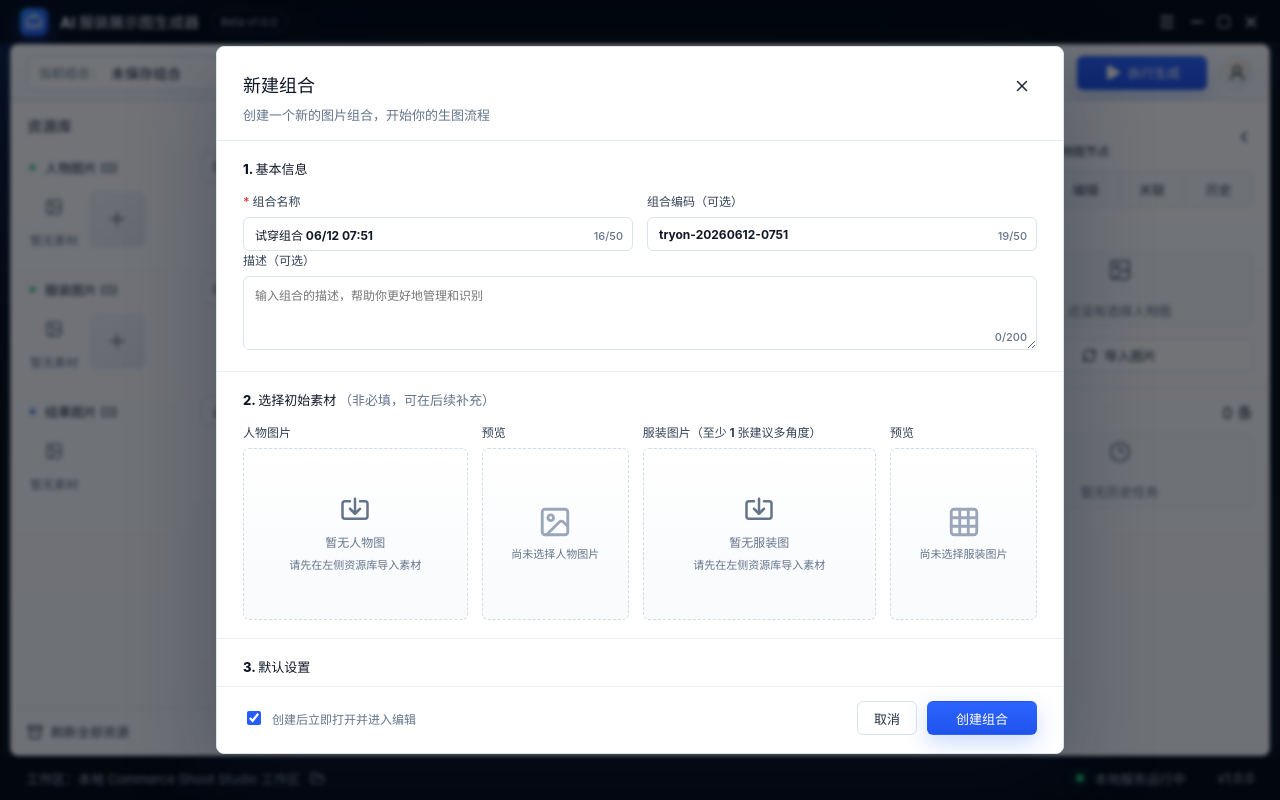
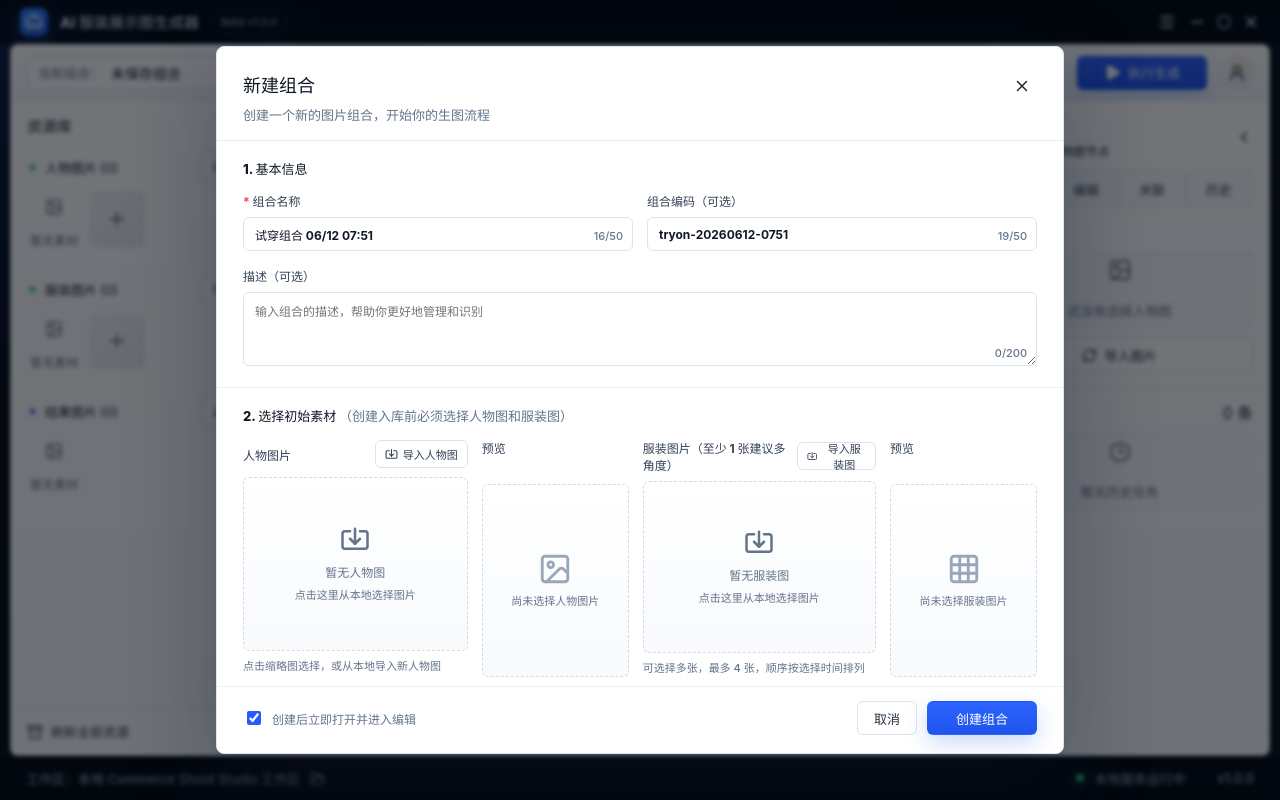
Before and after one commit to lifei6671/commerce-shoot-studio, a React (Vite) app in the folder desktop/: page / in a window 1280 px wide. Both pictures are taken after a click on the button "新建组合". Built offline with nearby package versions, Linux system fonts and the light colour scheme.

Commit message:
fix(desktop): make combination modal create persisted records

```diff
--- a/desktop/src/features/workflow/components/WorkflowCanvas.tsx
+++ b/desktop/src/features/workflow/components/WorkflowCanvas.tsx
@@ -369,6 +369,57 @@ export function WorkflowCanvas() {
     }
   }
 
+  async function handleImportForNewCombination(
+    assetType: Extract<AssetType, "person" | "garment">,
+  ) {
+    const selected = await open({
+      multiple: false,
+      filters: [
+        {
+          name: "Images",
+          extensions: ["png", "jpg", "jpeg"],
+        },
+      ],
+    });
+
+    if (!selected || Array.isArray(selected)) {
+      return;
+    }
+
+    setImportingType(assetType);
+    setNewCombinationError(null);
+    try {
+      const response = await importImage(selected, assetType);
+      const view = await getAsset(response.asset.id);
+      if (!view) {
+        throw new Error("导入后未找到资产记录");
+      }
+
+      if (assetType === "person") {
+        setPeople((items) => upsertAsset(items, view));
+        setNewCombinationForm((form) => ({
+          ...form,
+          personAssetId: view.asset.id,
+        }));
+      } else {
+        setGarments((items) => upsertAsset(items, view));
+        setNewCombinationForm((form) => ({
+          ...form,
+          garmentAssetIds: [
+            view.asset.id,
+            ...form.garmentAssetIds.filter((id) => id !== view.asset.id),
+          ].slice(0, 4),
+        }));
+      }
+
+      setActionMessage(response.duplicate ? "已选择已存在的相同图片" : "图片导入成功");
+    } catch (error) {
+      setNewCombinationError(error instanceof Error ? error.message : "导入图片失败");
+    } finally {
+      setImportingType(null);
+    }
+  }
+
   async function handleSaveCombination() {
     setIsSaving(true);
     setActionError(null);
@@ -469,6 +520,15 @@ export function WorkflowCanvas() {
     }
 
     const nextGarmentIds = newCombinationForm.garmentAssetIds.slice(0, 4);
+    if (!newCombinationForm.personAssetId) {
+      setNewCombinationError("请选择或导入一张人物图片");
+      return;
+    }
+    if (!nextGarmentIds.length) {
+      setNewCombinationError("请选择或导入至少一张服装图片");
+      return;
+    }
+
     setActionError(null);
     setActionMessage(null);
     setNewCombinationError(null);
@@ -477,17 +537,6 @@ export function WorkflowCanvas() {
     setOutputCount(newCombinationForm.outputCount);
     setSelectedPersonId(newCombinationForm.personAssetId);
     setSelectedGarmentIds(nextGarmentIds);
-
-    if (!newCombinationForm.personAssetId || !nextGarmentIds.length) {
-      setCurrentCombination(null);
-      setDraftCombinationName(name);
-      setLatestTask(null);
-      setIsNewCombinationModalOpen(false);
-      setSelectedFlowNode(newCombinationForm.openAfterCreate ? "person" : selectedFlowNode);
-      setSidePanelMode("details");
-      setActionMessage("已创建本地草稿，选择人物图和服装图后可保存");
-      return;
-    }
 
     setIsSaving(true);
     try {
@@ -649,6 +698,7 @@ export function WorkflowCanvas() {
           form={newCombinationForm}
           garments={garments}
           isSaving={isSaving}
+          importingType={importingType}
           people={people}
           onCancel={() => {
             setIsNewCombinationModalOpen(false);
@@ -658,6 +708,9 @@ export function WorkflowCanvas() {
             void handleCreateCombination();
           }}
           onFormChange={setNewCombinationForm}
+          onImport={(assetType) => {
+            void handleImportForNewCombination(assetType);
+          }}
         />
       ) : null}
       <StatusBar />
@@ -866,20 +919,24 @@ function NewCombinationModal({
   error,
   form,
   garments,
+  importingType,
   isSaving,
   people,
   onCancel,
   onCreate,
   onFormChange,
+  onImport,
 }: {
   error: string | null;
   form: NewCombinationForm;
   garments: AssetFileView[];
+  importingType: Extract<AssetType, "person" | "garment"> | null;
   isSaving: boolean;
   people: AssetFileView[];
   onCancel: () => void;
   onCreate: () => void;
   onFormChange: (form: NewCombinationForm) => void;
+  onImport: (assetType: Extract<AssetType, "person" | "garment">) => void;
 }) {
   const selectedPerson = people.find((asset) => asset.asset.id === form.personAssetId) ?? null;
   const selectedGarments = form.garmentAssetIds
@@ -965,13 +1022,17 @@ function NewCombinationModal({
               </label>
             </section>
             <section className="modal-section">
-              <h3>2. 选择初始素材 <span>（非必填，可在后续补充）</span></h3>
+              <h3>2. 选择初始素材 <span>（创建入库前必须选择人物图和服装图）</span></h3>
               <div className="modal-asset-layout">
                 <ModalAssetPicker
                   assets={people}
                   emptyText="暂无人物图"
+                  importLabel={importingType === "person" ? "导入中" : "导入人物图"}
+                  isImporting={importingType === "person"}
                   label="人物图片"
                   selectedIds={form.personAssetId ? [form.personAssetId] : []}
+                  helperText="点击缩略图选择，或从本地导入新人物图"
+                  onImport={() => onImport("person")}
                   onSelect={(assetId) => updateForm({ personAssetId: assetId })}
                 />
                 <ModalAssetPreview
@@ -983,8 +1044,12 @@ function NewCombinationModal({
                 <ModalAssetPicker
                   assets={garments}
                   emptyText="暂无服装图"
+                  importLabel={importingType === "garment" ? "导入中" : "导入服装图"}
+                  isImporting={importingType === "garment"}
                   label="服装图片（至少 1 张建议多角度）"
                   selectedIds={form.garmentAssetIds}
+                  helperText="可选择多张，最多 4 张，顺序按选择时间排列"
+                  onImport={() => onImport("garment")}
                   onSelect={toggleGarmentForDraft}
                 />
                 <ModalAssetPreview
@@ -1082,46 +1147,85 @@ function NewCombinationModal({
 function ModalAssetPicker({
   assets,
   emptyText,
+  helperText,
+  importLabel,
+  isImporting,
   label,
   selectedIds,
+  onImport,
   onSelect,
 }: {
   assets: AssetFileView[];
   emptyText: string;
+  helperText: string;
+  importLabel: string;
+  isImporting: boolean;
   label: string;
   selectedIds: string[];
+  onImport: () => void;
   onSelect: (assetId: string) => void;
 }) {
   return (
     <div className="modal-asset-picker">
-      <strong>{label}</strong>
-      <div className="modal-dropzone">
+      <div className="modal-asset-picker__header">
+        <strong>{label}</strong>
+        <button disabled={isImporting} onClick={onImport} type="button">
+          <Import size={13} />
+          {importLabel}
+        </button>
+      </div>
+      <div
+        className={`modal-dropzone ${assets.length ? "has-assets" : ""}`}
+        onClick={assets.length || isImporting ? undefined : onImport}
+        role={assets.length ? undefined : "button"}
+        tabIndex={assets.length ? undefined : 0}
+        onKeyDown={(event) => {
+          if (assets.length || isImporting) {
+            return;
+          }
+          if (event.key === "Enter" || event.key === " ") {
+            event.preventDefault();
+            onImport();
+          }
+        }}
+      >
         {assets.length ? (
           <div className="modal-resource-grid">
             {assets.slice(0, 8).map((asset) => (
-              <button
+              <span
                 className={selectedIds.includes(asset.asset.id) ? "is-selected" : ""}
                 key={asset.asset.id}
-                onClick={() => onSelect(asset.asset.id)}
-                type="button"
+                onClick={(event) => {
+                  event.stopPropagation();
+                  onSelect(asset.asset.id);
+                }}
+                role="button"
+                tabIndex={0}
+                onKeyDown={(event) => {
+                  if (event.key === "Enter" || event.key === " ") {
+                    event.preventDefault();
+                    onSelect(asset.asset.id);
+                  }
+                }}
               >
                 <img alt={asset.asset.originalName} src={convertFileSrc(asset.thumbFilePath)} />
                 {selectedIds.includes(asset.asset.id) ? (
-                  <span>
+                  <i>
                     <CircleCheck size={13} fill="currentColor" />
-                  </span>
+                  </i>
                 ) : null}
-              </button>
+              </span>
             ))}
           </div>
         ) : (
           <>
             <Import size={30} />
             <span>{emptyText}</span>
-            <small>请先在左侧资源库导入素材</small>
+            <small>点击这里从本地选择图片</small>
           </>
         )}
       </div>
+      <small className="modal-picker-hint">{helperText}</small>
     </div>
   );
 }
--- a/desktop/src/shared/styles/global.css
+++ b/desktop/src/shared/styles/global.css
@@ -232,8 +232,8 @@ button {
 .new-combination-modal {
   width: min(848px, calc(100vw - 76px));
   max-height: calc(100vh - 92px);
-  display: grid;
-  grid-template-rows: auto minmax(0, 1fr);
+  display: flex;
+  flex-direction: column;
   overflow: hidden;
   border: 1px solid #dce3ee;
   border-radius: 8px;
@@ -278,6 +278,7 @@ button {
 
 .new-combination-modal form {
   min-height: 0;
+  flex: 1;
   display: grid;
   grid-template-rows: minmax(0, 1fr) auto;
 }
@@ -322,6 +323,10 @@ button {
   display: grid;
   grid-template-columns: repeat(2, minmax(0, 1fr));
   gap: 14px;
+}
+
+.modal-field-block {
+  margin-top: 16px;
 }
 
 .modal-field-grid label,
@@ -424,16 +429,51 @@ button {
   gap: 7px;
 }
 
-.modal-resource-grid button {
+.modal-asset-picker__header {
+  display: flex;
+  align-items: center;
+  justify-content: space-between;
+  gap: 10px;
+}
+
+.modal-asset-picker__header button {
+  height: 28px;
+  display: inline-flex;
+  align-items: center;
+  gap: 5px;
+  padding: 0 9px;
+  color: #334155;
+  border: 1px solid #dce3ee;
+  border-radius: 6px;
+  background: #ffffff;
+  font-size: 11px;
+  font-weight: 750;
+}
+
+.modal-asset-picker__header button:disabled {
+  opacity: 0.5;
+}
+
+.modal-dropzone[role="button"] {
+  cursor: pointer;
+}
+
+.modal-dropzone.has-assets {
+  align-content: stretch;
+}
+
+.modal-resource-grid span {
   position: relative;
+  display: block;
   aspect-ratio: 1 / 1;
   overflow: hidden;
   border: 1px solid #e1e7f0;
   border-radius: 6px;
   background: #eef2f7;
-}
-
-.modal-resource-grid button.is-selected {
+  cursor: pointer;
+}
+
+.modal-resource-grid span.is-selected {
   border: 2px solid #2563eb;
 }
 
@@ -443,7 +483,7 @@ button {
   object-fit: cover;
 }
 
-.modal-resource-grid span {
+.modal-resource-grid i {
   position: absolute;
   right: 4px;
   bottom: 4px;
@@ -452,6 +492,13 @@ button {
   color: #2563eb;
   border-radius: 999px;
   background: #ffffff;
+}
+
+.modal-picker-hint {
+  color: #64748b;
+  font-size: 11px;
+  font-weight: 500;
+  line-height: 1.4;
 }
 
 .modal-preview-single {
```
